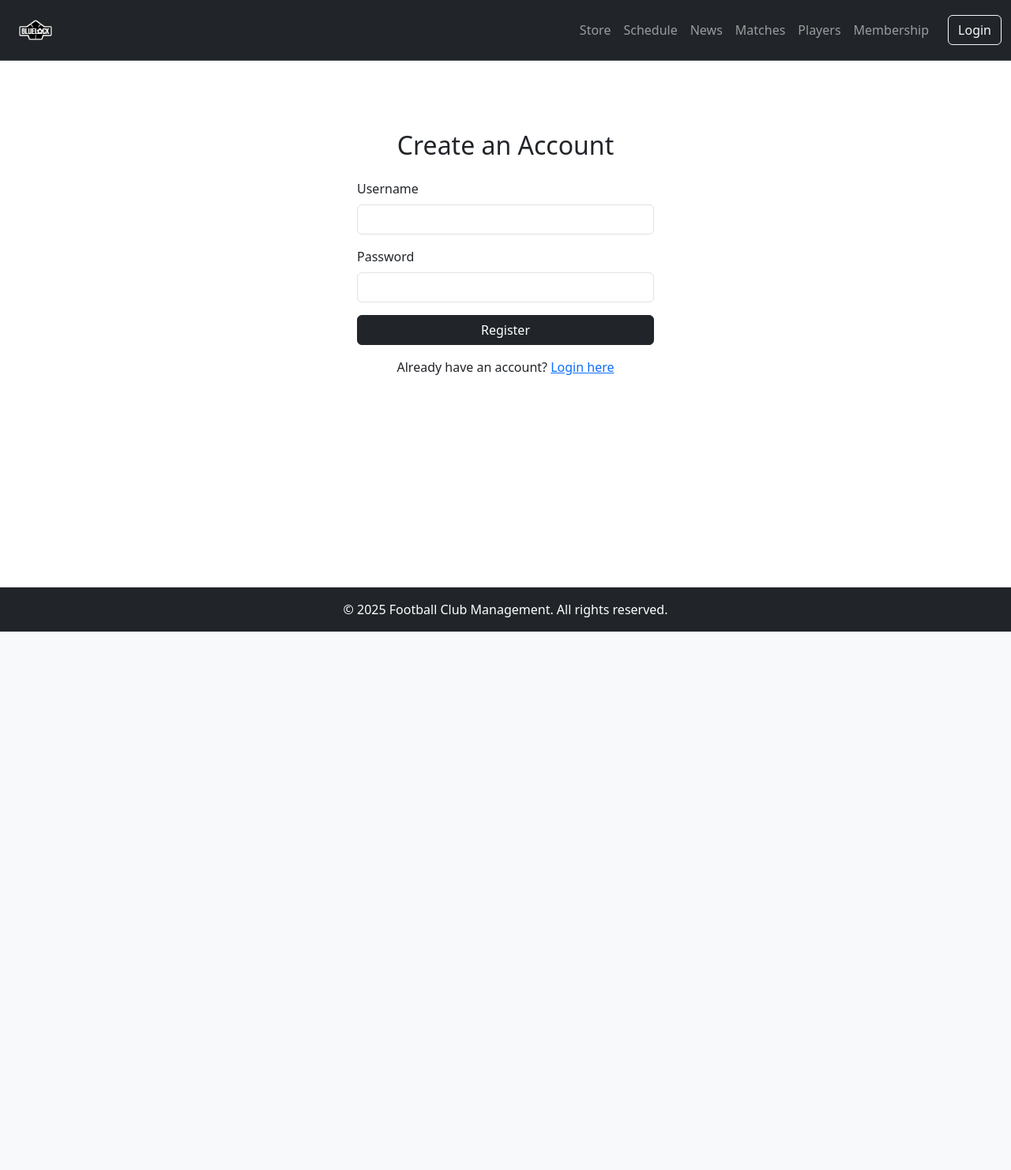
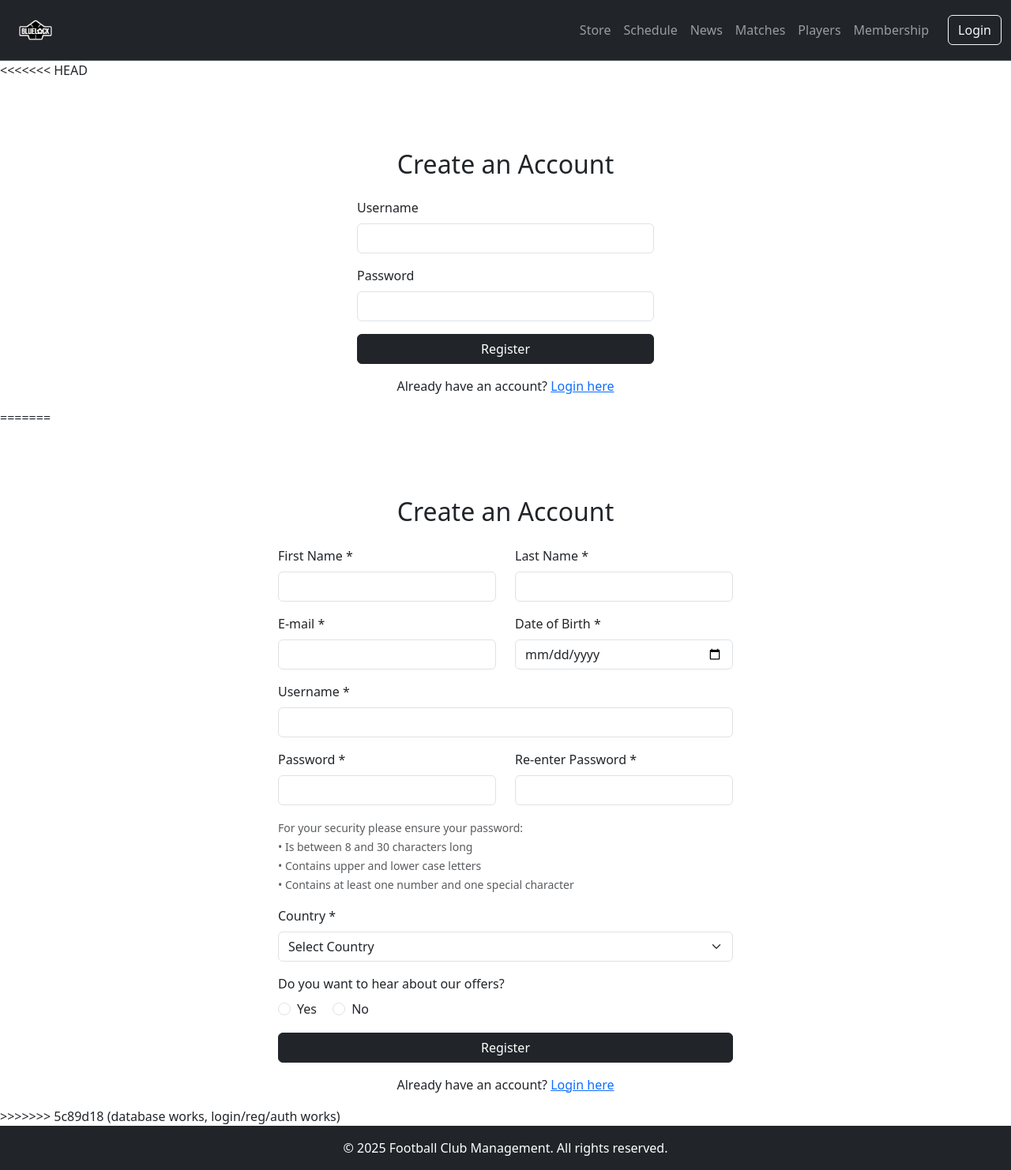
Before and after one commit to liying23025305/FYP---Football-Club-Management, a Node server app: page /register in a window 1280 px wide. Shown: the whole page at 79% size. Before the commit the page ends 800 px from the top, so only its background shows below. Run offline with Node 20, Linux system fonts and the light colour scheme.

Commit message:
added file changes

```diff
--- a/package.json
+++ b/package.json
@@ -10,6 +10,8 @@
   "license": "ISC",
   "description": "",
   "dependencies": {
+    "bcrypt": "^6.0.0",
+    "body-parser": "^2.2.0",
     "ejs": "^3.1.10",
     "express": "^5.1.0",
     "express-session": "^1.18.1",
--- a/views/partials/navbar.ejs
+++ b/views/partials/navbar.ejs
@@ -34,7 +34,23 @@
       </ul>
 
       <!-- Login Button -->
-      <a href="/login" class="btn btn-outline-light ms-3">Login</a>
+      <% if (user) { %>
+        <div class="dropdown ms-3 position-relative">
+          <button class="btn btn-outline-light dropdown-toggle" type="button" data-bs-toggle="dropdown"
+            aria-expanded="false">
+            <%= user.username %>
+          </button>
+          <ul class="dropdown-menu dropdown-menu-end">
+            <li><a class="dropdown-item" href="/profile">Profile</a></li>
+            <li>
+              <hr class="dropdown-divider">
+            </li>
+            <li><a class="dropdown-item" href="/logout">Logout</a></li>
+          </ul>
+        </div>
+        <% } else { %>
+          <a href="/login" class="btn btn-outline-light ms-3">Login</a>
+          <% } %>
     </div>
   </div>
 </nav>
--- a/views/register.ejs
+++ b/views/register.ejs
@@ -9,6 +9,7 @@
 <body>
   <!-- Navbar -->
   <%- include('partials/navbar') %>
+<<<<<<< HEAD
 
   <!-- Login Registration Form -->
   <main class="container mt-5" style="max-width: 400px;">
@@ -36,6 +37,96 @@
       <p class="mt-3 text-center">Already have an account? <a href="/login">Login here</a></p>
     </form>
   </main>
+=======
+  <main class="container mt-5" style="max-width: 600px;">
+    <h2 class="text-center mb-4">Create an Account</h2>
+
+    <% if (typeof error !== 'undefined') { %>
+      <div class="alert alert-danger text-center"><%= error %></div>
+    <% } %>
+
+    <form action="/registerAccount" method="POST">
+      <div class="row mb-3">
+        <div class="col">
+          <label class="form-label">First Name *</label>
+          <input type="text" class="form-control" name="first_name" required>
+        </div>
+        <div class="col">
+          <label class="form-label">Last Name *</label>
+          <input type="text" class="form-control" name="surname" required>
+        </div>
+      </div>
+
+      <div class="row mb-3">
+        <div class="col">
+          <label class="form-label">E-mail *</label>
+          <input type="email" class="form-control" name="email" required>
+        </div>
+        <div class="col">
+          <label class="form-label">Date of Birth *</label>
+          <input type="date" class="form-control" name="dob" required>
+        </div>
+      </div>
+
+      <div class="mb-3">
+        <label class="form-label">Username *</label>
+        <input type="text" class="form-control" name="username" required>
+      </div>
+
+      <div class="row mb-3">
+        <div class="col">
+          <label class="form-label">Password *</label>
+          <input type="password" class="form-control" name="password" required>
+        </div>
+        <div class="col">
+          <label class="form-label">Re-enter Password *</label>
+          <input type="password" class="form-control" name="confirm_password" required>
+        </div>
+      </div>
+
+      <div class="mb-3">
+        <small class="text-muted">
+          For your security please ensure your password:<br>
+          • Is between 8 and 30 characters long<br>
+          • Contains upper and lower case letters<br>
+          • Contains at least one number and one special character
+        </small>
+      </div>
+
+      <div class="row mb-3">
+        <div class="col">
+          <label class="form-label">Country *</label>
+          <select class="form-select" name="country" required>
+            <option value="" disabled selected>Select Country</option>
+            <option value="Singapore">Singapore</option>
+            <option value="Malaysia">Malaysia</option>
+            <option value="Indonesia">Indonesia</option>
+            <option value="Other">Other</option>
+          </select>
+        </div>
+      </div>
+
+      <div class="mb-3">
+        <label class="form-label d-block">Do you want to hear about our offers?</label>
+        <div class="form-check form-check-inline">
+          <input class="form-check-input" type="radio" name="marketing_consent" id="yes" value="yes">
+          <label class="form-check-label" for="yes">Yes</label>
+        </div>
+        <div class="form-check form-check-inline">
+          <input class="form-check-input" type="radio" name="marketing_consent" id="no" value="no">
+          <label class="form-check-label" for="no">No</label>
+        </div>
+      </div>
+
+      <div class="d-grid">
+        <button type="submit" class="btn btn-dark">Register</button>
+      </div>
+
+      <p class="mt-3 text-center">Already have an account? <a href="/login">Login here</a></p>
+    </form>
+  </main>
+
+>>>>>>> 5c89d18 (database works, login/reg/auth works)
 </body>
 <%- include('partials/footer') %>
 </html>
```
Also changed, not shown: views/profile.ejs (added, +55 -0 lines), README.md, routes/adminRoutes.js (line endings or trailing spaces), routes/apiRoutes.js (added), 1 other file.
